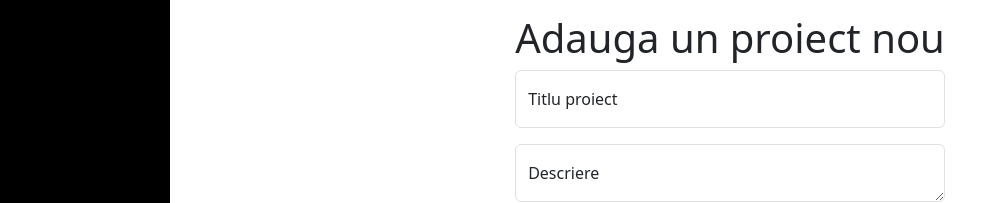
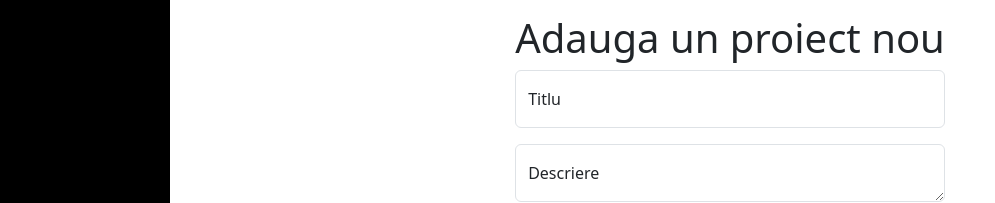
Before and after one commit to Miriapodel/Project-Management, a React (Vite) app: page / in a window 1280 px wide. Shown: the part 265-468 px from the top of the page, without its empty margins (0-995 px from the left). Built offline with nearby package versions, Linux system fonts and the light colour scheme.

Commit message:
Split projects into more modular components

```diff
--- a/src/App.jsx
+++ b/src/App.jsx
@@ -7,14 +7,15 @@ function App() {
 
   const [mainContentMargin, setMainContentMargin] = React.useState(0); // state pentru a seta dinamic marginea pentru main-content
   const [projectsExist, setProjectsExist] = React.useState(false); // state pentru a vedea daca exista un proiect sa nu
+  const [addProject, setAddProject] = React.useState(true); // state pentru a vedea daca la momentul curent suntem in starea in care
+                                                            // adaugam un proiect nou sau nu
+  const [formData, setFormData] = React.useState({});
 
   React.useEffect( () => {
       setMainContentMargin(document.getElementsByClassName("sidebar")[0].offsetWidth);  // se apeleaza dupa fiecare re-render ca sa se
                                                                                         // seteze marginea corecta pentru main-content
   });
 
-  const [addProject, setAddProject] = React.useState(true); // state pentru a vedea daca la momentul curent suntem in starea in care
-                                                            // adaugam un proiect nou sau nu
 
   return (
     <>
@@ -24,7 +25,7 @@ function App() {
 
         { (!projectsExist && !addProject ) && <CenteredMessage message="Nu a fost adaugat niciun proiect" />}
 
-        {addProject && <AddProject />}
+        {addProject && <AddProject  />}
 
       </div>
 
--- a/src/components/AddProject.jsx
+++ b/src/components/AddProject.jsx
@@ -1,19 +1,18 @@
 import React from "react";
+import TextInput from "./Inputs/TextInput";
+import TextareaInput from "./Inputs/TextareaInput";
+import BasicButton from "./Buttons/BasicButton";
 
 function AddProject(){
     return(
         <div className="form">
             <h1>Adauga un proiect nou</h1>
-            <div className="form-floating mb-3">
-                <input type="text" className="form-control" id="floatingInput" placeholder="name@example.com" />
-                <label htmlFor="floatingInput">Titlu proiect</label>
-            </div>
-            <div className="form-floating">
-                <textarea className="form-control" id="floatingDescription" placeholder="Descriere"></textarea>
-                <label htmlFor="floatingPassword">Descriere</label>
-            </div>
-            <button type="submit" className="btn btn-success my-2 mx-1">Submit</button>
-            <button type="submit" className="btn btn-danger my-2 mx-1">Cancel</button>
+
+            <TextInput name="titlu" placeholder="Titlu" label="Titlu"/>
+            <TextareaInput name="descriere" placeholder="Descriere" label="Descriere" />
+
+            <BasicButton type="success" message="Submit" />
+            <BasicButton type="danger" message="Cancel" />
         </div>
     );
 }
--- /dev/null
+++ b/src/components/Buttons/BasicButton.jsx
@@ -0,0 +1,9 @@
+import React from "react";
+
+function BasicButton(props){
+    return(
+        <button className={`btn btn-${props.type} my-2 mx-1`}>{props.message}</button>
+    );
+}
+
+export default BasicButton
--- /dev/null
+++ b/src/components/Inputs/TextInput.jsx
@@ -0,0 +1,12 @@
+import React from "react";
+
+function TextInput(props){
+    return(
+        <div className="form-floating mb-3">
+                <input type="text" className="form-control" name={props.name} placeholder={props.placeholder} />
+                <label htmlFor="floatingInput">{props.label}</label>
+        </div>
+    );
+}
+
+export default TextInput;
--- /dev/null
+++ b/src/components/Inputs/TextareaInput.jsx
@@ -0,0 +1,12 @@
+import React from "react";
+
+function TextareaInput(props){
+    return(
+        <div className="form-floating">
+                <textarea className="form-control" name={props.name} placeholder={props.placeholder}></textarea>
+                <label htmlFor="floatingPassword">{props.label}</label>
+            </div>
+    );
+}
+
+export default TextareaInput;
--- a/src/components/Sidebar.jsx
+++ b/src/components/Sidebar.jsx
@@ -1,5 +1,5 @@
 import React from "react";
-import AddButton from "./AddButton";
+import AddButton from "./Buttons/AddButton";
 import Title from "./Title";
 
 function Sidebar(){
```
Also changed, not shown: src/components/Buttons/AddButton.jsx (renamed from src/components/AddButton.jsx).
